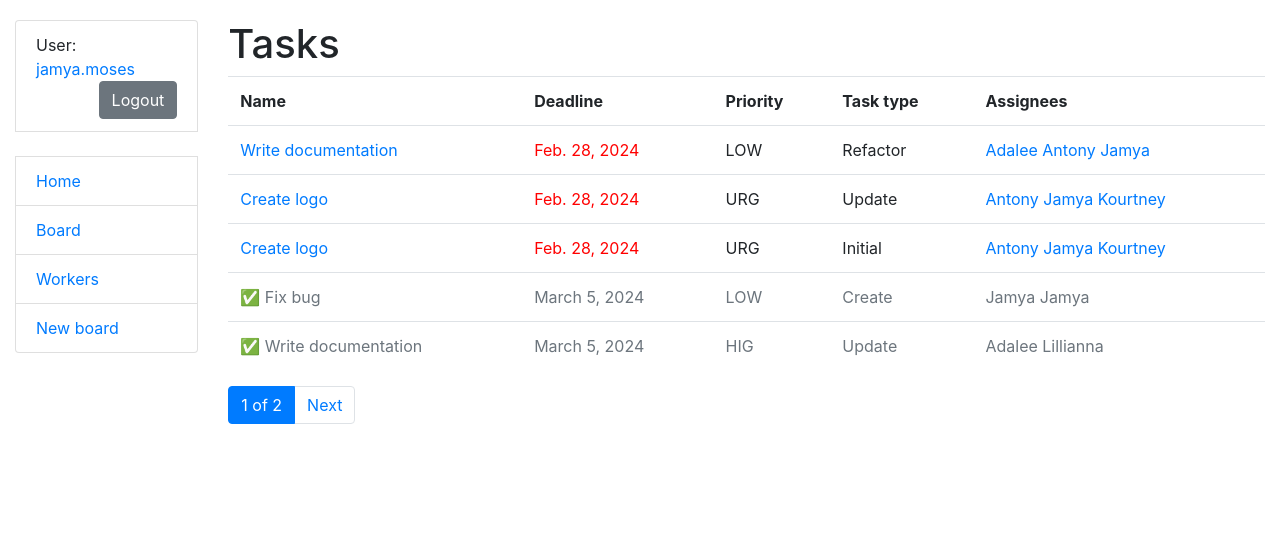
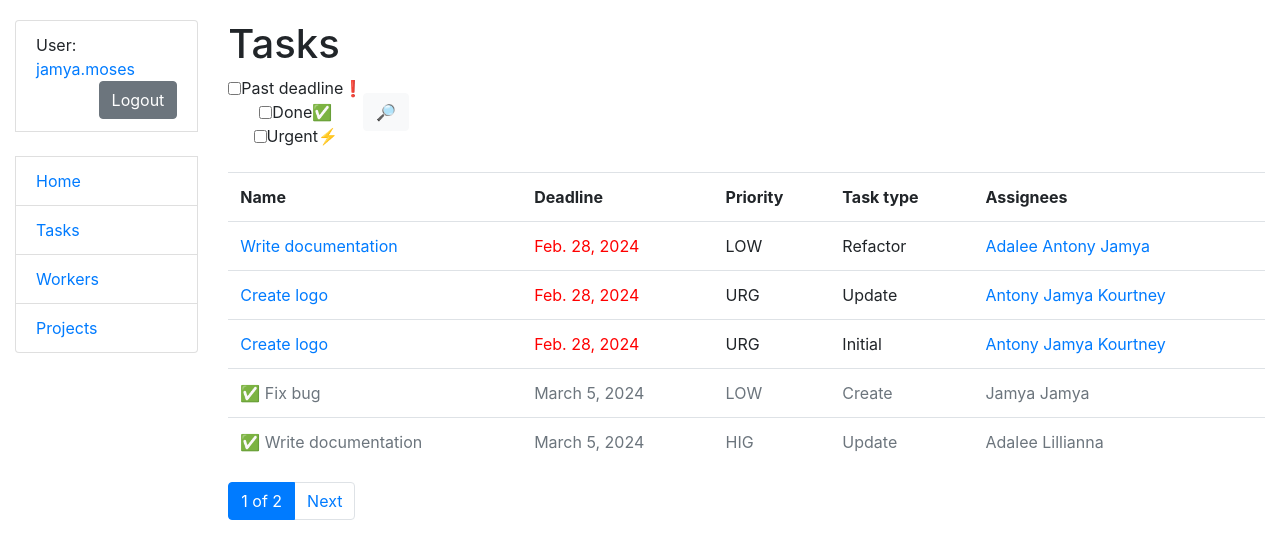
Before and after one commit to kabust/TaskFlow-Web-App, a Django app: page /tasks/ in a window 1280 px wide. Shown: the top 559 px of the page. Run offline with Django 5.2, Linux system fonts and the light colour scheme; a user stored in the database is signed in; data comes from the database, SQL or seed files in the repository; some libraries are stand-ins or nearby versions.

Commit message:
feat: workers search and tasks filter added

```diff
--- a/core/forms.py
+++ b/core/forms.py
@@ -14,3 +14,26 @@ class WorkerCreationForm(UserCreationForm):
             "first_name",
             "last_name",
         )
+
+
+class WorkerNameSearch(forms.Form):
+    name = forms.CharField(
+        max_length=255,
+        required=False,
+        label="",
+        widget=forms.TextInput(
+            attrs={"placeholder": "Search"}
+        )
+    )
+
+
+class TaskFiltersSearch(forms.Form):
+    filters = forms.MultipleChoiceField(
+        choices=[
+            ("past_dl", "Past deadline❗"),
+            ("done", "Done✅"),
+            ("urgent", "Urgent⚡")
+        ],
+        label="",
+        widget=forms.CheckboxSelectMultiple
+    )
--- a/core/views.py
+++ b/core/views.py
@@ -2,12 +2,13 @@ from datetime import date
 
 from django.contrib.auth import get_user_model
 from django.contrib.auth.mixins import LoginRequiredMixin
+from django.db.models import Q
 from django.http import HttpRequest, HttpResponse
 from django.shortcuts import render
 from django.urls import reverse, reverse_lazy
 from django.views import generic
 
-from core.forms import WorkerCreationForm
+from core.forms import WorkerCreationForm, WorkerNameSearch, TaskFiltersSearch
 from core.models import Worker, Task
 
 
@@ -23,9 +24,31 @@ def index(request: HttpRequest) -> HttpResponse:
 
 
 class TaskListView(LoginRequiredMixin, generic.ListView):
-    model = Task
-    queryset = Task.objects.select_related("task_type").prefetch_related("assignees")
     paginate_by = 5
+
+    def get_queryset(self):
+        queryset = Task.objects.select_related("task_type").prefetch_related("assignees")
+        filters = self.request.GET.getlist("filters")
+        print(queryset)
+
+        if "past_dl" in filters:
+            queryset = queryset.filter(deadline__lt=date.today())
+
+        if "done" in filters:
+            queryset = queryset.filter(is_completed=True)
+
+        if "urgent" in filters:
+            queryset = queryset.filter(priority="Urgent")
+
+        return queryset
+
+    def get_context_data(self, *, object_list=None, **kwargs):
+        context = super().get_context_data(**kwargs)
+
+        filters = self.request.GET.getlist("filters")
+        context["filters"] = TaskFiltersSearch(initial={"filters": filters})
+
+        return context
 
 
 class TaskDetailView(LoginRequiredMixin, generic.DetailView):
@@ -33,8 +56,23 @@ class TaskDetailView(LoginRequiredMixin, generic.DetailView):
 
 
 class WorkerListView(LoginRequiredMixin, generic.ListView):
-    model = get_user_model()
     paginate_by = 10
+
+    def get_queryset(self):
+        name = self.request.GET.get("name")
+        queryset = get_user_model().objects.all()
+
+        if name:
+            return queryset.filter(Q(first_name__icontains=name) | Q(last_name__icontains=name))
+        return queryset
+
+    def get_context_data(self, *, object_list=None, **kwargs):
+        context = super().get_context_data(**kwargs)
+
+        name = self.request.GET.get("name", "")
+        context["search_form"] = WorkerNameSearch(initial={"name": name})
+
+        return context
 
 
 class WorkerDetailView(LoginRequiredMixin, generic.DetailView):
--- a/templates/core/task_list.html
+++ b/templates/core/task_list.html
@@ -1,7 +1,13 @@
 {% extends "base.html" %}
+{% load crispy_forms_filters %}
 
 {% block content %}
   <h1>Tasks</h1>
+  <form action="" method="get" class="form-inline">
+    {{ filters }}
+    <input type="submit" value="&#x1F50E;&#xFE0E;" class="btn btn-light">
+  </form>
+  <br>
   {% if task_list %}
     <table class="table">
       <tr>
@@ -40,6 +46,6 @@
       {% endfor %}
     </table>
   {% else %}
-    <p>There are no tasks yet</p>
+    <p>There are no tasks to show</p>
   {% endif %}
 {% endblock %}
--- a/templates/includes/sidebar.html
+++ b/templates/includes/sidebar.html
@@ -10,7 +10,7 @@
   <br>
 
   <li class="list-group-item"><a href="{% url "core:index" %}">Home</a></li>
-  <li class="list-group-item"><a href="{% url "core:task-list" %}">Board</a></li>
+  <li class="list-group-item"><a href="{% url "core:task-list" %}">Tasks</a></li>
   <li class="list-group-item"><a href="{% url "core:worker-list" %}">Workers</a></li>
-  <li class="list-group-item"><a href="#">New board</a></li>
+  <li class="list-group-item"><a href="#">Projects</a></li>
 </ul>
```
Also changed, not shown: templates/core/worker_list.html (+8 -2 lines), static/css/styles.css (line endings or trailing spaces).
